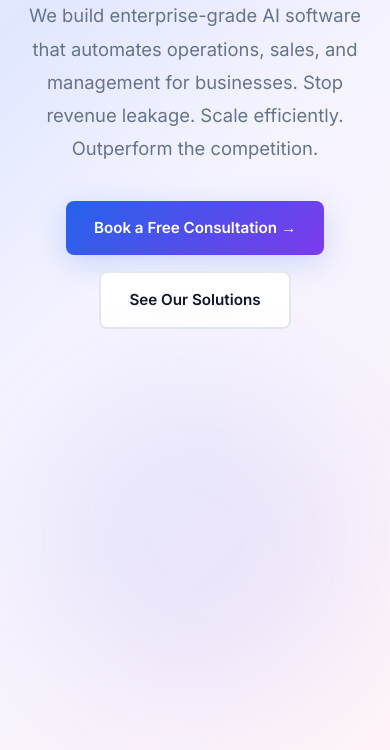
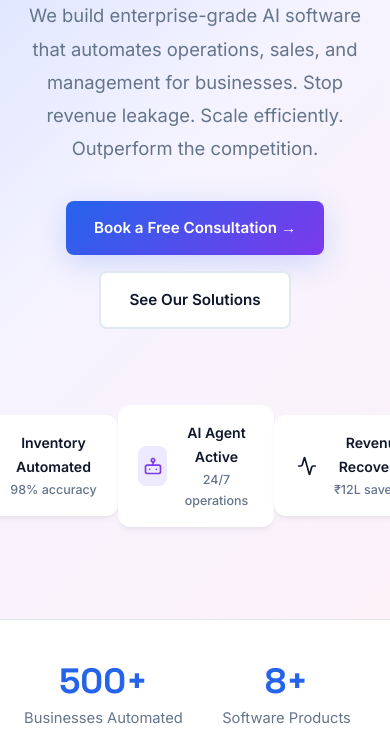
Before and after one commit to Adityahulk/akautomations, a website built with Vite: page index.html in a window 390 px wide. Shown: the part 341-1091 px from the top of the page. Built offline with nearby package versions, Linux system fonts and the light colour scheme.

Commit message:
fixing mobile view for landing header

```diff
--- a/src/style.css
+++ b/src/style.css
@@ -882,6 +882,13 @@ img { max-width: 100%; display: block; }
   .footer-grid { grid-template-columns: 1fr; gap: 32px; }
   .footer-bottom { flex-direction: column; gap: 12px; }
   .about-pillars { grid-template-columns: 1fr; }
-  .hero-float-card { display: none; }
+  .hero-visual { min-height: auto; margin-top: 16px; }
+  .hero-float-card {
+    position: static;
+    animation: none;
+    margin-bottom: 12px;
+    box-shadow: var(--shadow-md);
+  }
+  .hero-blob { display: none; }
   .cta-section h2 { font-size: 2rem; }
 }
```
